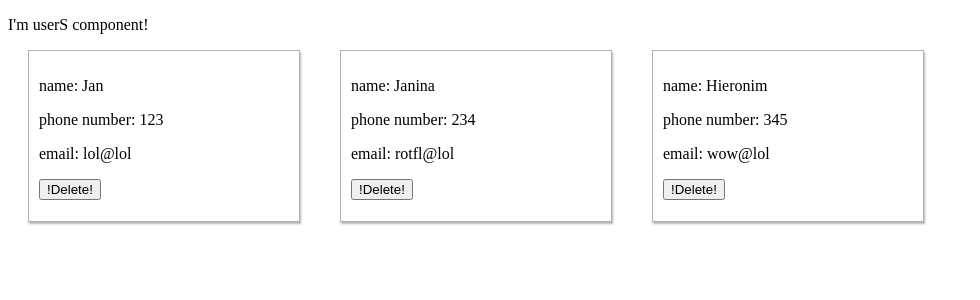
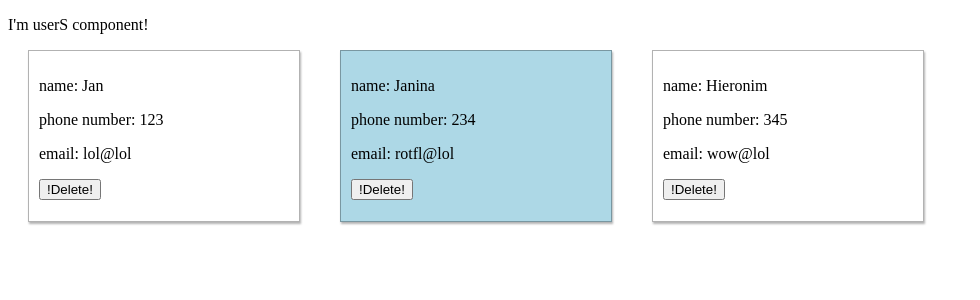
Before and after one commit to Filip-Mosz/angular-exercises-context, an Angular app: page / in a window 1280 px wide. Shown: the top 300 px of the page, without its empty margins (0-980 px from the left). Built offline with nearby package versions, Linux system fonts and the light colour scheme.

Commit message:
works, mostly

```diff
--- a/src/app/app.module.ts
+++ b/src/app/app.module.ts
@@ -5,13 +5,15 @@ import { AppComponent } from './app.component';
 import { UsersComponent } from './users/users.component';
 import { UserComponent } from './user/user.component';
 import { FirstDirectiveDirective } from './first-directive.directive';
+import { SetBackgroudDirectiveDirective } from './set-backgroud-directive.directive';
 
 @NgModule({
   declarations: [
     AppComponent,
     UsersComponent,
     UserComponent,
-    FirstDirectiveDirective
+    FirstDirectiveDirective,
+    SetBackgroudDirectiveDirective
   ],
   imports: [
     BrowserModule
--- /dev/null
+++ b/src/app/set-backgroud-directive.directive.ts
@@ -0,0 +1,17 @@
+import { Directive, Input, ElementRef, Renderer2, OnInit } from '@angular/core';
+
+@Directive({
+  selector: '[appSetBackgroudDirective]'
+})
+export class SetBackgroudDirectiveDirective implements OnInit{
+  @Input("appSetBackgroudDirective") backgroundcolor: number;
+
+  constructor(private elementRef: ElementRef, private renderer: Renderer2) { }
+
+  ngOnInit(): void{
+    if( this.backgroundcolor %2 !== 0){
+      this.renderer.setStyle(this.elementRef.nativeElement, "background-color", "lightblue");
+    }
+  }
+
+}
--- a/src/app/user/user.component.html
+++ b/src/app/user/user.component.html
@@ -1,4 +1,4 @@
-<div class="user">
+<div class="user" [appSetBackgroudDirective]="index">
     <p [appFirstDirective]="'blue'" [backgroundColor]="'yellow'">
         <span>name: </span>
         <span>{{ user.name }}</span>
--- a/src/app/user/user.component.ts
+++ b/src/app/user/user.component.ts
@@ -8,6 +8,7 @@ import { User } from '../user.interface';
 })
 export class UserComponent {
   @Input() user: User;
+  @Input() index: number;
   @Output() delete: EventEmitter<number> = new EventEmitter<number>();
 
 onDeleteButtonClick(): void {
--- a/src/app/users/users.component.html
+++ b/src/app/users/users.component.html
@@ -1,7 +1,8 @@
 <p>I'm userS component!</p>
 <div>
 <app-user
-    *ngFor="let user of usersList"
+    *ngFor="let user of usersList; index as i"
+    [index]="i"
     [user] = "user"
     (delete) = " onUserDelete($event)"
 ></app-user>
```
Also changed, not shown: 1 other file (tests, documents, lock files or other folders).
